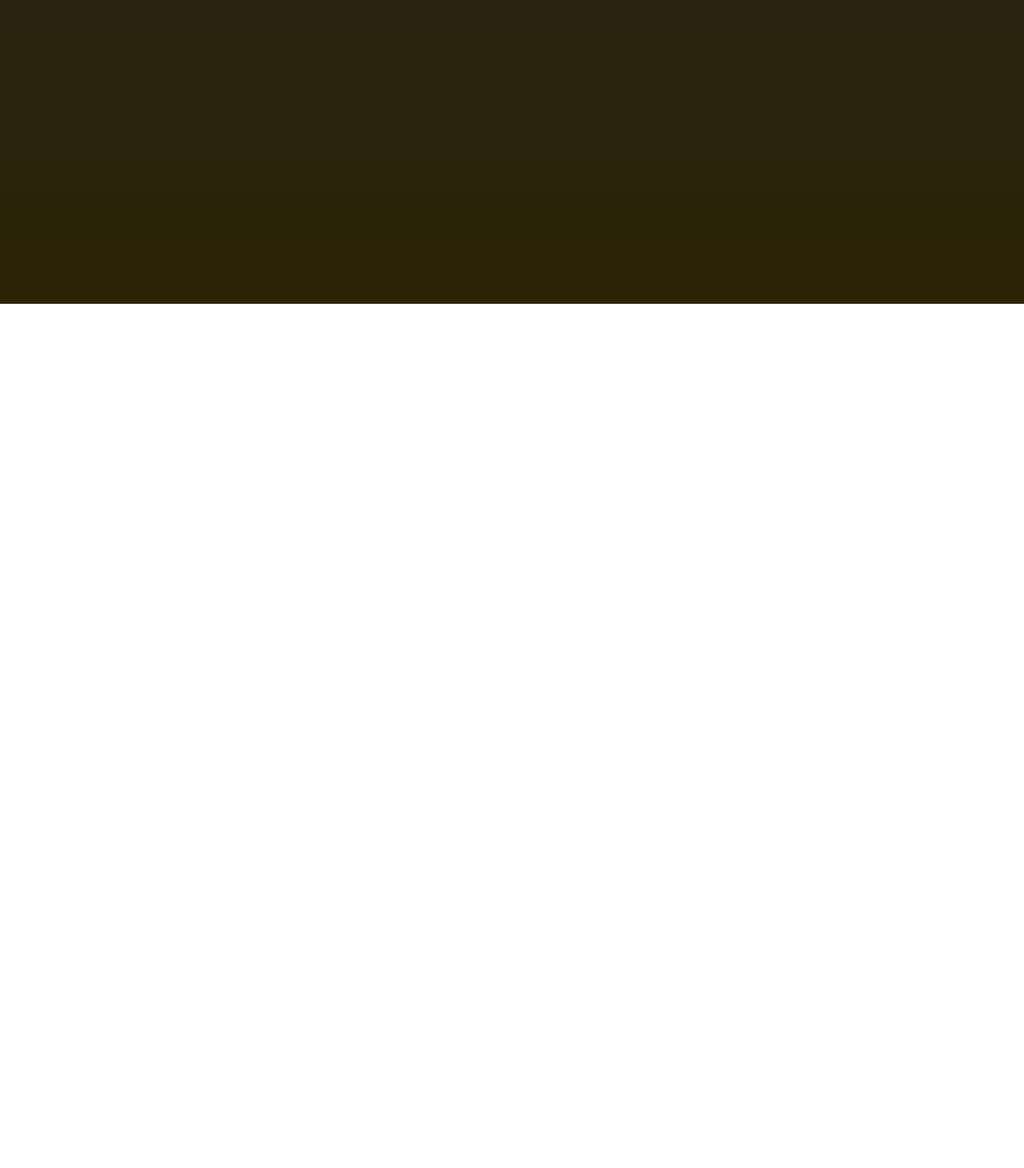
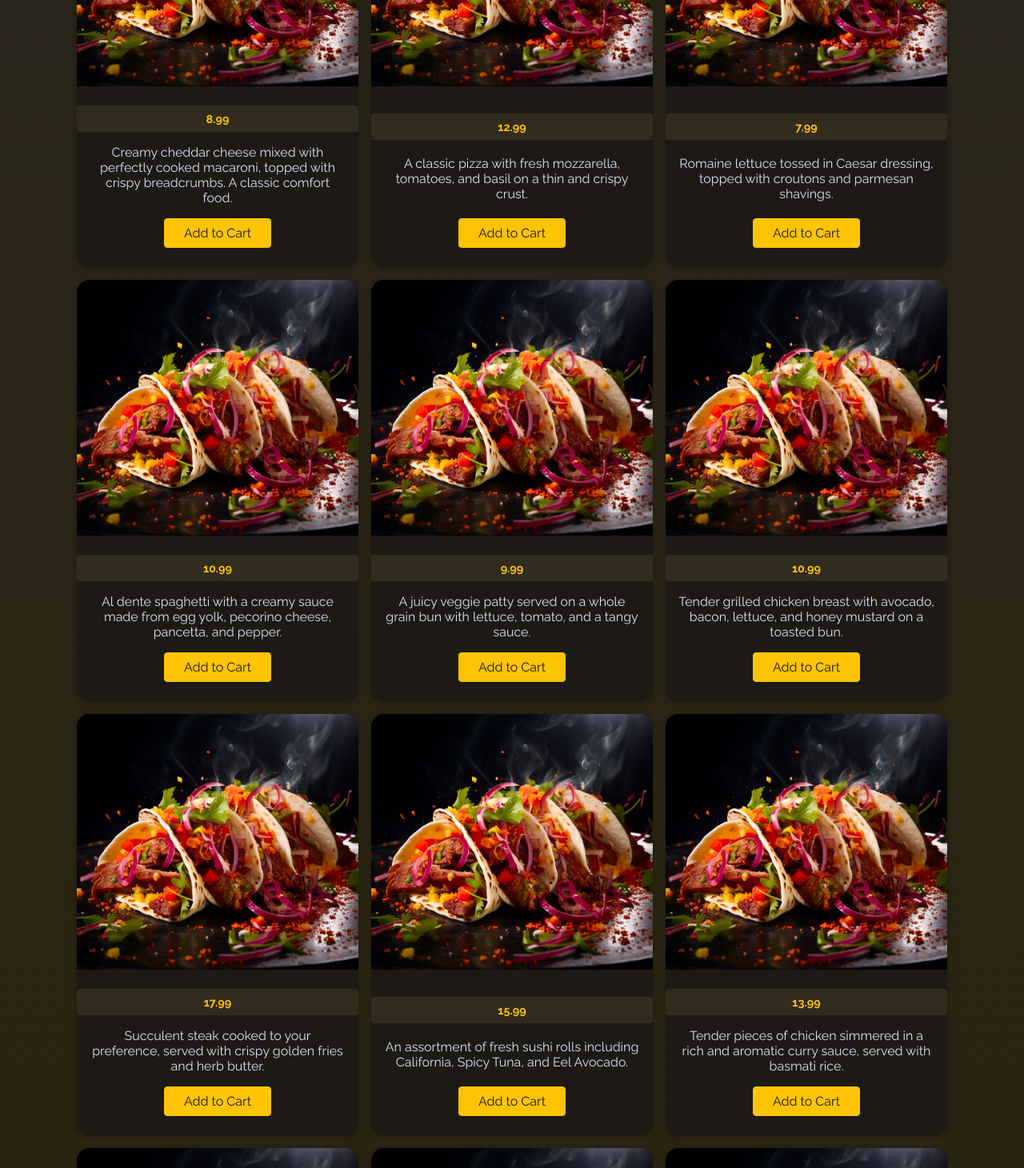
Before and after one commit to Oxana2014/FoodOrder, a React (Vite) app: page / in a window 1280 px wide. Shown: the part 420-1881 px from the top of the page at 80% size. Before the commit the page ends 800 px from the top, so only its background shows below. Built offline with nearby package versions, Linux system fonts and the light colour scheme.

Commit message:
Add dummy meals

```diff
--- a/src/App.jsx
+++ b/src/App.jsx
@@ -1,18 +1,26 @@
+import {useState} from 'react'
+
 import MainHeader from "./components/MainHeader";
 import Meals from "./components/Meals";
 import Cart from "./components/Cart";
 import OrderForm from "./components/OrderForm";
 import Feedback from "./components/Feedback";
 import Modal from "./util/Modal";
+import DUMMY_MEALS from './util/dummyMeals'
+
 
 function App() {
+  const [availableMeals, setAvailableMeals] = useState(DUMMY_MEALS)
+
   return (
     <>
-      {/* <MainHeader />
-       <Meals /> */}
-       <Modal>
+      <MainHeader />
+      {availableMeals.length === 0 && <p>Sorry, Meals are not available now</p>}
+      {availableMeals.length !== 0 && <Meals meals={availableMeals}/>}
+
+       {/* <Modal>
         <Cart />
-       </Modal>
+       </Modal> */}
 
       {/* <OrderForm /> */}
       {/* <Feedback /> */}
--- a/src/components/Cart.jsx
+++ b/src/components/Cart.jsx
@@ -2,6 +2,7 @@ import CartItem from "./CartItem";
 import Button from "../util/Button";
 
 export default function Cart() {
+
   return (
     <div className="cart">
       <h2>Your Cart</h2>
--- a/src/components/MealItem.jsx
+++ b/src/components/MealItem.jsx
@@ -1,17 +1,17 @@
-import mealPhoto from '../assets/beef-tacos.jpg'
+import Button from "../util/Button";
 
-export default function MealItem () {
-    return <li className="meal-item">
-        <article>
-            <img src={mealPhoto} alt="Meal photo" />
-            <h3>Title</h3>
-            <p className="meal-item-price">45 $</p>
-            <p className="meal-item-description">
-                Lorem ipsum dolor sit amet consectetur, adipisicing elit. Facilis sequi ut placeat harum sapiente quia voluptatem fuga incidunt, corrupti, enim ipsa sint, necessitatibus id. Perferendis provident veniam fugiat recusandae ratione.
-            </p>
-<div className="meal-item-actions">
-    <button>Add to Cart</button>
-</div>
-        </article>
+export default function MealItem({ id, image, title, description, price }) {
+  return (
+    <li id={id} className="meal-item">
+      <article>
+        <img src={image} alt="Meal photo" />
+        <h3>{title}</h3>
+        <p className="meal-item-price">{price}</p>
+        <p className="meal-item-description">{description}</p>
+        <div className="meal-item-actions">
+          <Button>Add to Cart</Button>
+        </div>
+      </article>
     </li>
+  );
 }
--- a/src/components/Meals.jsx
+++ b/src/components/Meals.jsx
@@ -1,13 +1,13 @@
+import mealPhoto from '../assets/beef-tacos.jpg'
+
 import MealItem from "./MealItem"
 
-export default function Meals() {
+export default function Meals({meals}) {
+
+
+
+
 return <ul id="meals">
-    <MealItem />
-    <MealItem />
-    <MealItem />
-    <MealItem />
-    <MealItem />
-    <MealItem />
-    <MealItem />
+    {meals.map(meal => <MealItem key={meal.id} id={meal.id} image={mealPhoto} title={meal.title} description={meal.description} price={meal.price} />)}
 </ul>
 }
--- a/src/components/OrderForm.jsx
+++ b/src/components/OrderForm.jsx
@@ -1,7 +1,6 @@
 export default function OrderForm() {
   return (
     <form>
-      <div ></div>
       <h3>Checkout</h3>
       <p>TotalAmount $100</p>
       <div className="control">
--- /dev/null
+++ b/src/util/dummyMeals.js
@@ -0,0 +1,142 @@
+export default [
+    {
+      "id": "m1",
+      "name": "Mac & Cheese",
+      "price": "8.99",
+      "description": "Creamy cheddar cheese mixed with perfectly cooked macaroni, topped with crispy breadcrumbs. A classic comfort food.",
+      "image": "images/mac-and-cheese.jpg"
+    },
+    {
+      "id": "m2",
+      "name": "Margherita Pizza",
+      "price": "12.99",
+      "description": "A classic pizza with fresh mozzarella, tomatoes, and basil on a thin and crispy crust.",
+      "image": "images/margherita-pizza.jpg"
+    },
+    {
+      "id": "m3",
+      "name": "Caesar Salad",
+      "price": "7.99",
+      "description": "Romaine lettuce tossed in Caesar dressing, topped with croutons and parmesan shavings.",
+      "image": "images/caesar-salad.jpg"
+    },
+    {
+      "id": "m4",
+      "name": "Spaghetti Carbonara",
+      "price": "10.99",
+      "description": "Al dente spaghetti with a creamy sauce made from egg yolk, pecorino cheese, pancetta, and pepper.",
+      "image": "images/spaghetti-carbonara.jpg"
+    },
+    {
+      "id": "m5",
+      "name": "Veggie Burger",
+      "price": "9.99",
+      "description": "A juicy veggie patty served on a whole grain bun with lettuce, tomato, and a tangy sauce.",
+      "image": "images/veggie-burger.jpg"
+    },
+    {
+      "id": "m6",
+      "name": "Grilled Chicken Sandwich",
+      "price": "10.99",
+      "description": "Tender grilled chicken breast with avocado, bacon, lettuce, and honey mustard on a toasted bun.",
+      "image": "images/grilled-chicken-sandwich.jpg"
+    },
+    {
+      "id": "m7",
+      "name": "Steak Frites",
+      "price": "17.99",
+      "description": "Succulent steak cooked to your preference, served with crispy golden fries and herb butter.",
+      "image": "images/steak-frites.jpg"
+    },
+    {
+      "id": "m8",
+      "name": "Sushi Roll Platter",
+      "price": "15.99",
+      "description": "An assortment of fresh sushi rolls including California, Spicy Tuna, and Eel Avocado.",
+      "image": "images/sushi-roll-platter.jpg"
+    },
+    {
+      "id": "m9",
+      "name": "Chicken Curry",
+      "price": "13.99",
+      "description": "Tender pieces of chicken simmered in a rich and aromatic curry sauce, served with basmati rice.",
+      "image": "images/chicken-curry.jpg"
+    },
+    {
+      "id": "m10",
+      "name": "Vegan Buddha Bowl",
+      "price": "11.99",
+      "description": "A hearty bowl filled with quinoa, roasted veggies, avocado, and a tahini dressing.",
+      "image": "images/vegan-buddha-bowl.jpg"
+    },
+    {
+      "id": "m11",
+      "name": "Seafood Paella",
+      "price": "19.99",
+      "description": "A Spanish delicacy filled with saffron-infused rice, shrimp, mussels, and chorizo.",
+      "image": "images/seafood-paella.jpg"
+    },
+    {
+      "id": "m12",
+      "name": "Pancake Stack",
+      "price": "8.99",
+      "description": "Fluffy pancakes stacked high, drizzled with maple syrup and topped with fresh berries.",
+      "image": "images/pancake-stack.jpg"
+    },
+    {
+      "id": "m13",
+      "name": "Miso Ramen",
+      "price": "12.99",
+      "description": "A warming bowl of ramen with miso broth, tender pork, soft-boiled egg, and green onions.",
+      "image": "images/miso-ramen.jpg"
+    },
+    {
+      "id": "m14",
+      "name": "Beef Tacos",
+      "price": "9.99",
+      "description": "Three soft tortillas filled with seasoned beef, fresh salsa, cheese, and sour cream.",
+      "image": "images/beef-tacos.jpg"
+    },
+    {
+      "id": "m15",
+      "name": "Chocolate Brownie",
+      "price": "5.99",
+      "description": "A rich and fudgy brownie, topped with a scoop of vanilla ice cream and chocolate sauce.",
+      "image": "images/chocolate-brownie.jpg"
+    },
+    {
+      "id": "m16",
+      "name": "Lobster Bisque",
+      "price": "14.99",
+      "description": "A creamy soup made from lobster stock, aromatic vegetables, and a touch of brandy.",
+      "image": "images/lobster-bisque.jpg"
+    },
+    {
+      "id": "m17",
+      "name": "Mushroom Risotto",
+      "price": "13.99",
+      "description": "Creamy Arborio rice cooked with a medley of wild mushrooms and finished with parmesan.",
+      "image": "images/mushroom-risotto.jpg"
+    },
+    {
+      "id": "m18",
+      "name": "Eggplant Parmesan",
+      "price": "11.99",
+      "description": "Layers of breaded eggplant, marinara sauce, and melted mozzarella and parmesan cheeses.",
+      "image": "images/eggplant-parmesan.jpg"
+    },
+    {
+      "id": "m19",
+      "name": "Lemon Cheesecake",
+      "price": "6.99",
+      "description": "A creamy cheesecake with a tangy lemon flavor, served on a crumbly biscuit base.",
+      "image": "images/lemon-cheesecake.jpg"
+    },
+    {
+      "id": "m20",
+      "name": "Falafel Wrap",
+      "price": "8.99",
+      "description": "Crispy falafels wrapped in a warm pita with lettuce, tomatoes, and a tahini sauce.",
+      "image": "images/falafel-wrap.jpg"
+    }
+  ]
```
